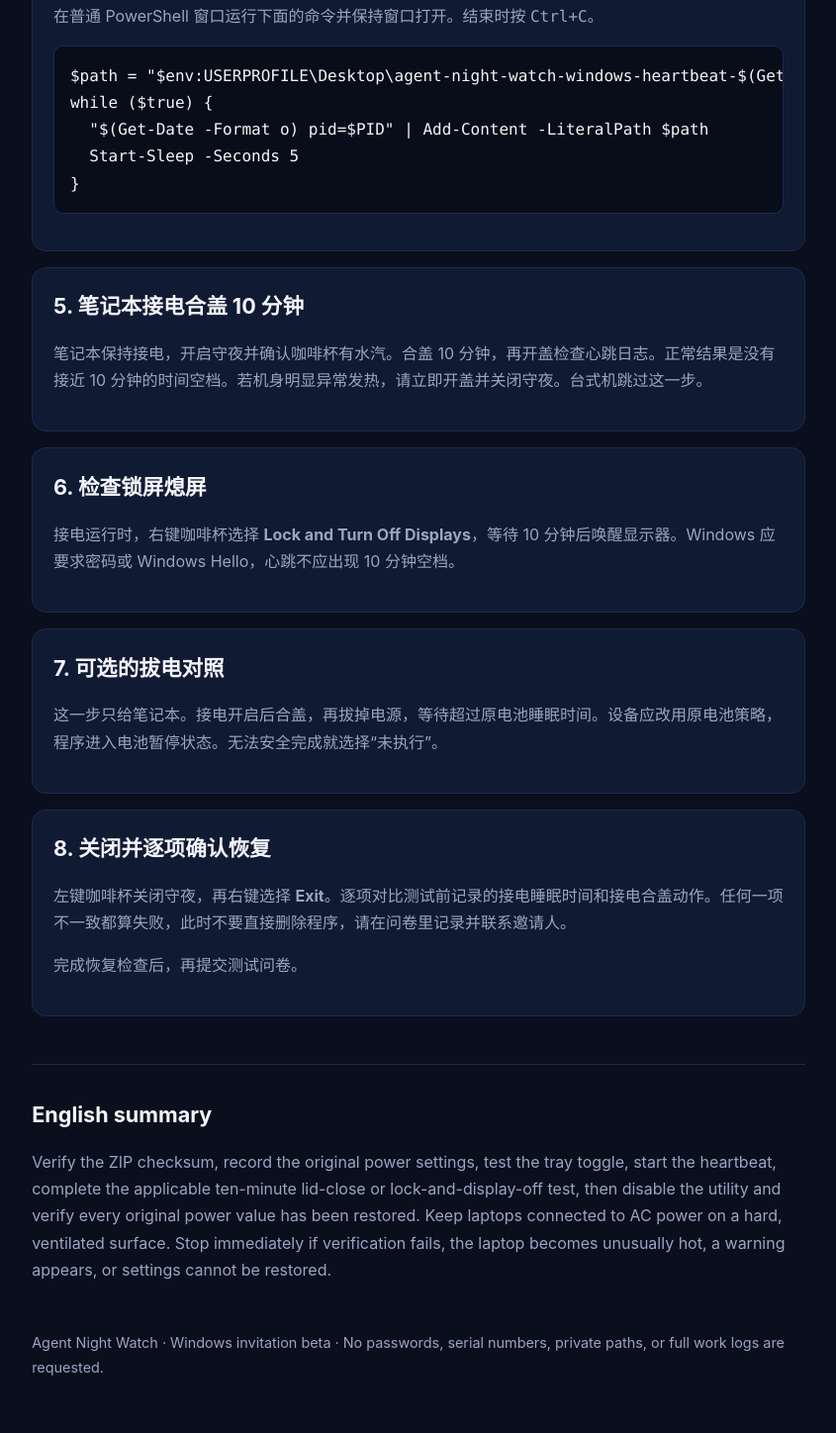
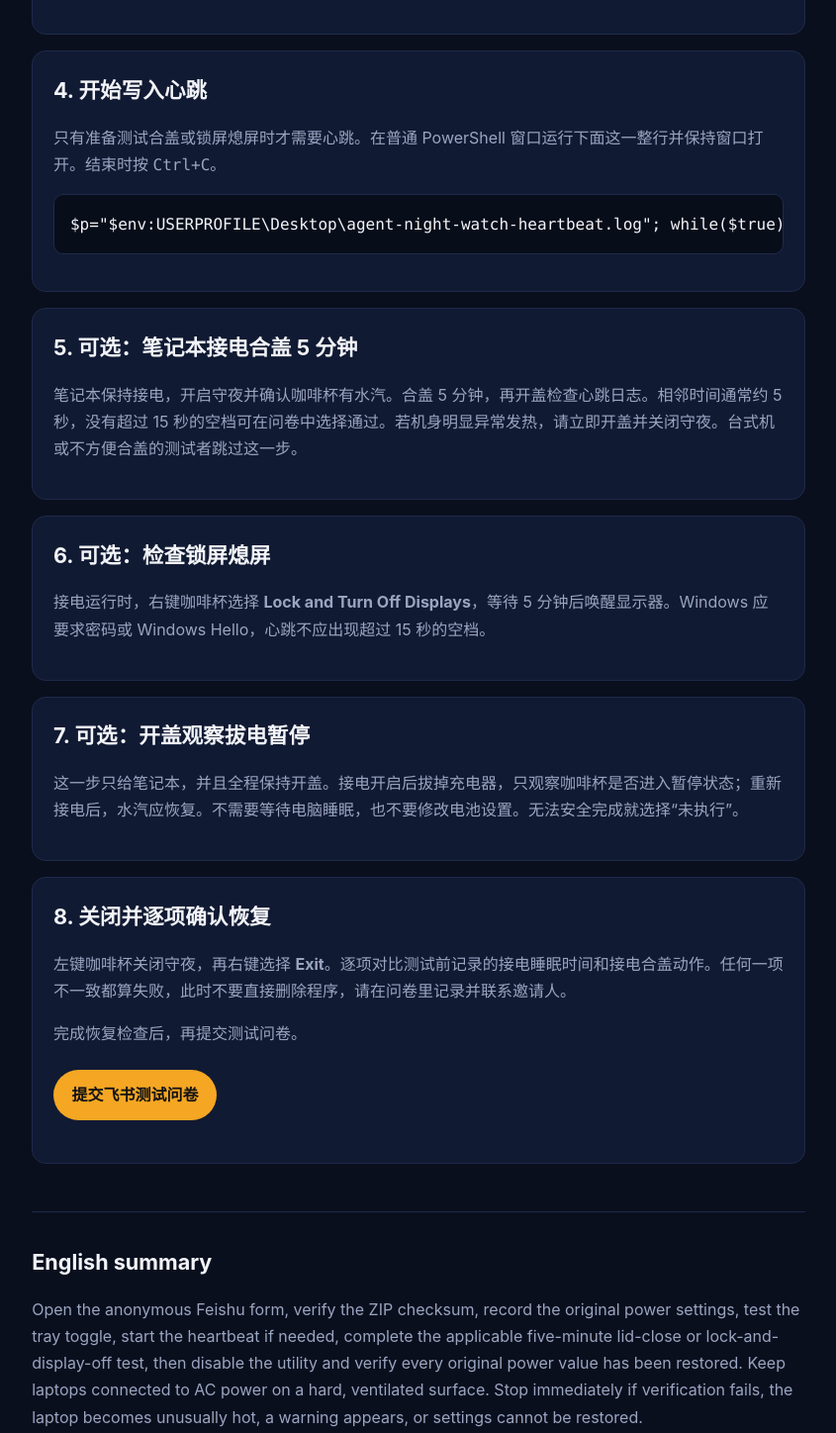
Before and after one commit to Yuchen07569/raycast-agent-night-watch, a plain HTML site: page windows-beta-test.html in a window 1280 px wide. Shown: the part 1352-2800 px from the top of the page at 99% size, without its empty margins (217-1062 px from the left). Drawn offline with Linux system fonts and the light colour scheme.

Commit message:
Link anonymous Feishu beta questionnaire

```diff
--- a/windows-beta-test.html
+++ b/windows-beta-test.html
@@ -34,8 +34,13 @@
 <main class="wrap">
   <a class="back" href="./#windows-beta">← 返回下载页</a>
   <span class="tag">Windows 邀请测试 · v0.2.0-beta.1</span>
-  <h1>跟着这 8 步完成测试</h1>
-  <p class="lead">建议用手机打开这份指引和测试问卷，在 Windows 电脑上操作。每完成一步就记录结果；中途停止也可以提交已经完成的部分。</p>
+  <h1>跟着问卷一步一步完成测试</h1>
+  <p class="lead">建议用手机打开飞书问卷，在 Windows 电脑上操作。问卷无需登录，会逐步提示需要记录的信息；中途停止也可以提交已经完成的部分。</p>
+
+  <div class="buttons">
+    <a class="btn primary" href="https://my.feishu.cn/share/base/form/shrcnoULuHL5RS4qGMTcQRfGAVh" target="_blank" rel="noopener">打开飞书分步测试问卷</a>
+  </div>
+  <p class="muted">答案保存在项目所有者的飞书表格中。请勿填写姓名、手机号、密码、设备序列号、私人路径或完整日志。</p>
 
   <div class="warning"><strong>先保证安全。</strong>笔记本必须接电并放在硬质、平整、通风的桌面上。不要放进包里，不要遮挡散热，不要关闭 SmartScreen、Defender、Smart App Control 或公司的安全策略。若校验失败、机身明显异常发热、出现警告状态或原设置无法恢复，请立即停止。</div>
 
@@ -54,7 +59,7 @@
 
   <section class="step">
     <h2>2. 记录原来的电源设置</h2>
-    <p>打开 Windows 电源设置，记下接电自动睡眠时间。笔记本还要记下接电和电池两种状态下的合盖动作。这里只记录，不要手动修改。</p>
+    <p>打开 Windows 电源设置，记下接电自动睡眠时间。笔记本还要记下接电状态下的合盖动作。这里只记录，不要手动修改。</p>
   </section>
 
   <section class="step">
@@ -64,38 +69,37 @@
 
   <section class="step">
     <h2>4. 开始写入心跳</h2>
-    <p>在普通 PowerShell 窗口运行下面的命令并保持窗口打开。结束时按 <code>Ctrl+C</code>。</p>
-    <pre>$path = "$env:USERPROFILE\Desktop\agent-night-watch-windows-heartbeat-$(Get-Date -Format yyyyMMdd-HHmmss).log"
-while ($true) {
-  "$(Get-Date -Format o) pid=$PID" | Add-Content -LiteralPath $path
-  Start-Sleep -Seconds 5
-}</pre>
+    <p>只有准备测试合盖或锁屏熄屏时才需要心跳。在普通 PowerShell 窗口运行下面这一整行并保持窗口打开。结束时按 <code>Ctrl+C</code>。</p>
+    <pre>$p="$env:USERPROFILE\Desktop\agent-night-watch-heartbeat.log"; while($true){$t=Get-Date -Format o; $t | Tee-Object -FilePath $p -Append; Start-Sleep -Seconds 5}</pre>
   </section>
 
   <section class="step">
-    <h2>5. 笔记本接电合盖 10 分钟</h2>
-    <p>笔记本保持接电，开启守夜并确认咖啡杯有水汽。合盖 10 分钟，再开盖检查心跳日志。正常结果是没有接近 10 分钟的时间空档。若机身明显异常发热，请立即开盖并关闭守夜。台式机跳过这一步。</p>
+    <h2>5. 可选：笔记本接电合盖 5 分钟</h2>
+    <p>笔记本保持接电，开启守夜并确认咖啡杯有水汽。合盖 5 分钟，再开盖检查心跳日志。相邻时间通常约 5 秒，没有超过 15 秒的空档可在问卷中选择通过。若机身明显异常发热，请立即开盖并关闭守夜。台式机或不方便合盖的测试者跳过这一步。</p>
   </section>
 
   <section class="step">
-    <h2>6. 检查锁屏熄屏</h2>
-    <p>接电运行时，右键咖啡杯选择 <strong>Lock and Turn Off Displays</strong>，等待 10 分钟后唤醒显示器。Windows 应要求密码或 Windows Hello，心跳不应出现 10 分钟空档。</p>
+    <h2>6. 可选：检查锁屏熄屏</h2>
+    <p>接电运行时，右键咖啡杯选择 <strong>Lock and Turn Off Displays</strong>，等待 5 分钟后唤醒显示器。Windows 应要求密码或 Windows Hello，心跳不应出现超过 15 秒的空档。</p>
   </section>
 
   <section class="step">
-    <h2>7. 可选的拔电对照</h2>
-    <p>这一步只给笔记本。接电开启后合盖，再拔掉电源，等待超过原电池睡眠时间。设备应改用原电池策略，程序进入电池暂停状态。无法安全完成就选择“未执行”。</p>
+    <h2>7. 可选：开盖观察拔电暂停</h2>
+    <p>这一步只给笔记本，并且全程保持开盖。接电开启后拔掉充电器，只观察咖啡杯是否进入暂停状态；重新接电后，水汽应恢复。不需要等待电脑睡眠，也不要修改电池设置。无法安全完成就选择“未执行”。</p>
   </section>
 
   <section class="step">
     <h2>8. 关闭并逐项确认恢复</h2>
     <p>左键咖啡杯关闭守夜，再右键选择 <strong>Exit</strong>。逐项对比测试前记录的接电睡眠时间和接电合盖动作。任何一项不一致都算失败，此时不要直接删除程序，请在问卷里记录并联系邀请人。</p>
     <p class="done">完成恢复检查后，再提交测试问卷。</p>
+    <div class="buttons">
+      <a class="btn primary" href="https://my.feishu.cn/share/base/form/shrcnoULuHL5RS4qGMTcQRfGAVh" target="_blank" rel="noopener">提交飞书测试问卷</a>
+    </div>
   </section>
 
   <section class="english" lang="en">
     <h2>English summary</h2>
-    <p class="muted">Verify the ZIP checksum, record the original power settings, test the tray toggle, start the heartbeat, complete the applicable ten-minute lid-close or lock-and-display-off test, then disable the utility and verify every original power value has been restored. Keep laptops connected to AC power on a hard, ventilated surface. Stop immediately if verification fails, the laptop becomes unusually hot, a warning appears, or settings cannot be restored.</p>
+    <p class="muted">Open the anonymous Feishu form, verify the ZIP checksum, record the original power settings, test the tray toggle, start the heartbeat if needed, complete the applicable five-minute lid-close or lock-and-display-off test, then disable the utility and verify every original power value has been restored. Keep laptops connected to AC power on a hard, ventilated surface. Stop immediately if verification fails, the laptop becomes unusually hot, a warning appears, or settings cannot be restored.</p>
   </section>
 
   <footer>Agent Night Watch · Windows invitation beta · No passwords, serial numbers, private paths, or full work logs are requested.</footer>
```
Also changed, not shown: index.html (+3 -4 lines).
